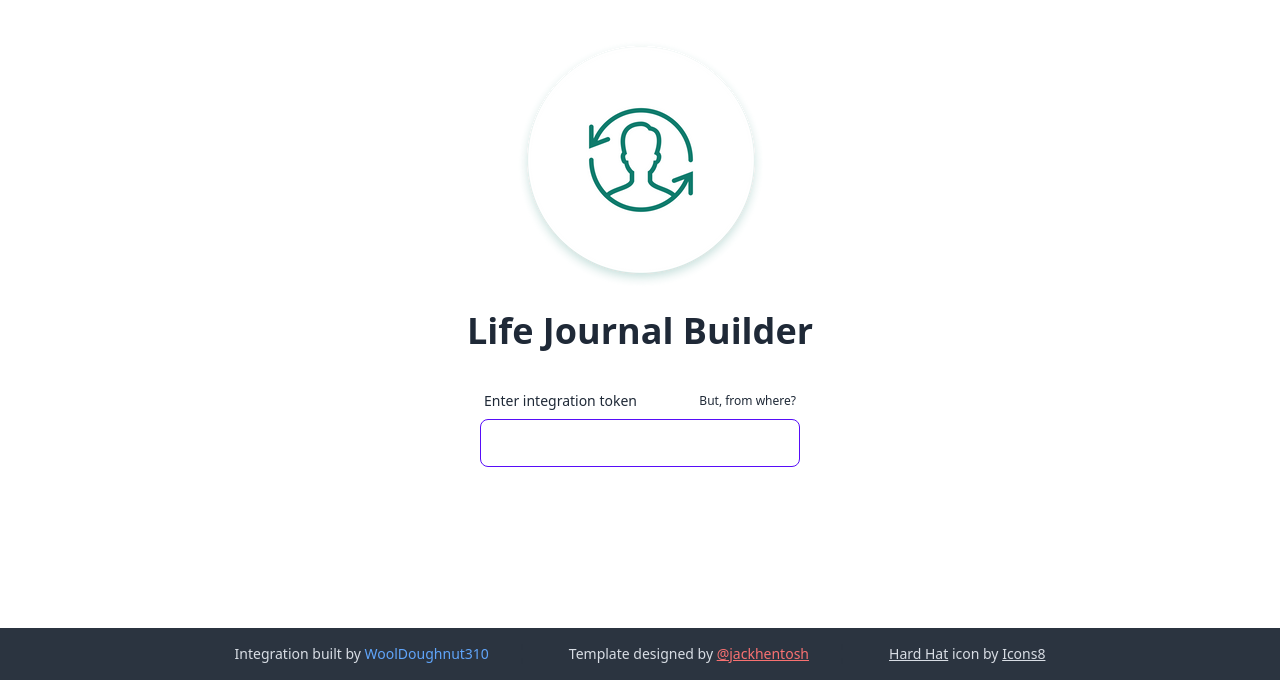
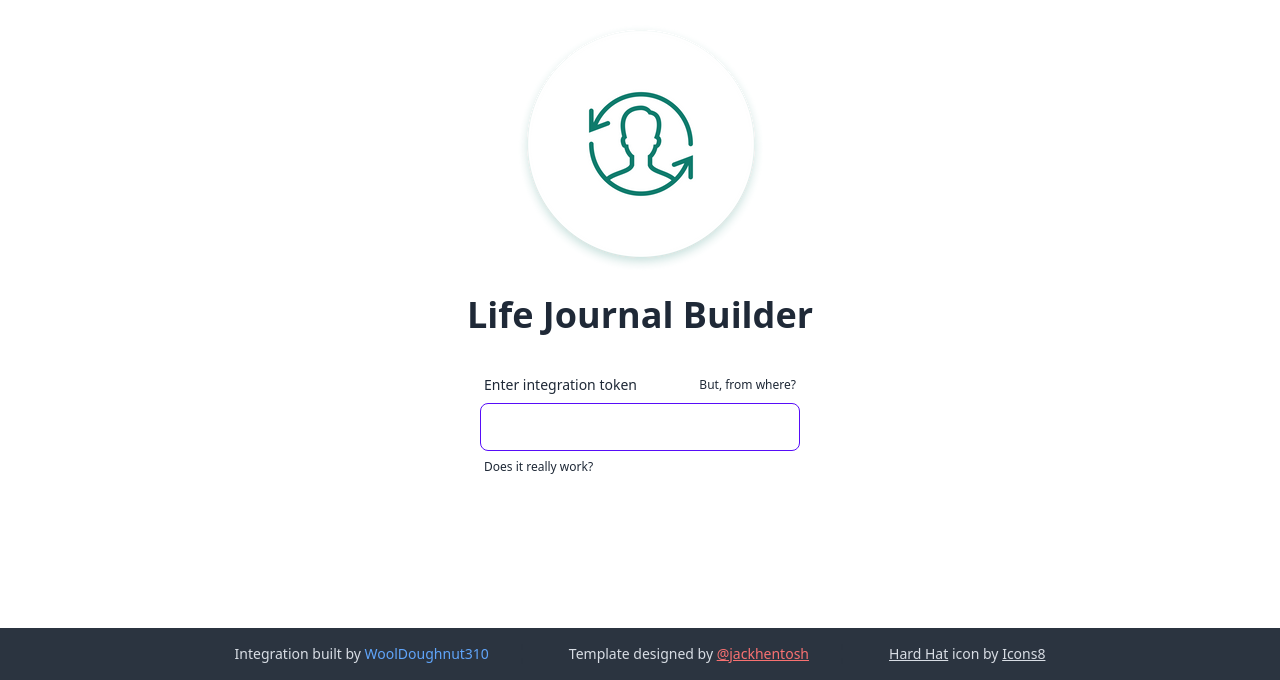
Before and after one commit to WoolDoughnut310/life-journal-builder, a SvelteKit app: page / in a window 1280 px wide. Shown: the part 120-800 px from the top of the page. Built offline with nearby package versions, Linux system fonts and the light colour scheme.

Commit message:
feat: upload YT demo link

```diff
--- a/src/routes/TokenInput.svelte
+++ b/src/routes/TokenInput.svelte
@@ -19,6 +19,9 @@
 		id="token-input"
 		required
 	/>
+	<label class="label" for="token-input">
+		<a class="label-text-alt" href="https://youtu.be/If71n1qQbHU">Does it really work?</a>
+	</label>
 
 	{#if text.length > 0}
 		<button class="btn btn-secondary mt-4">Connect workspace</button>
```
